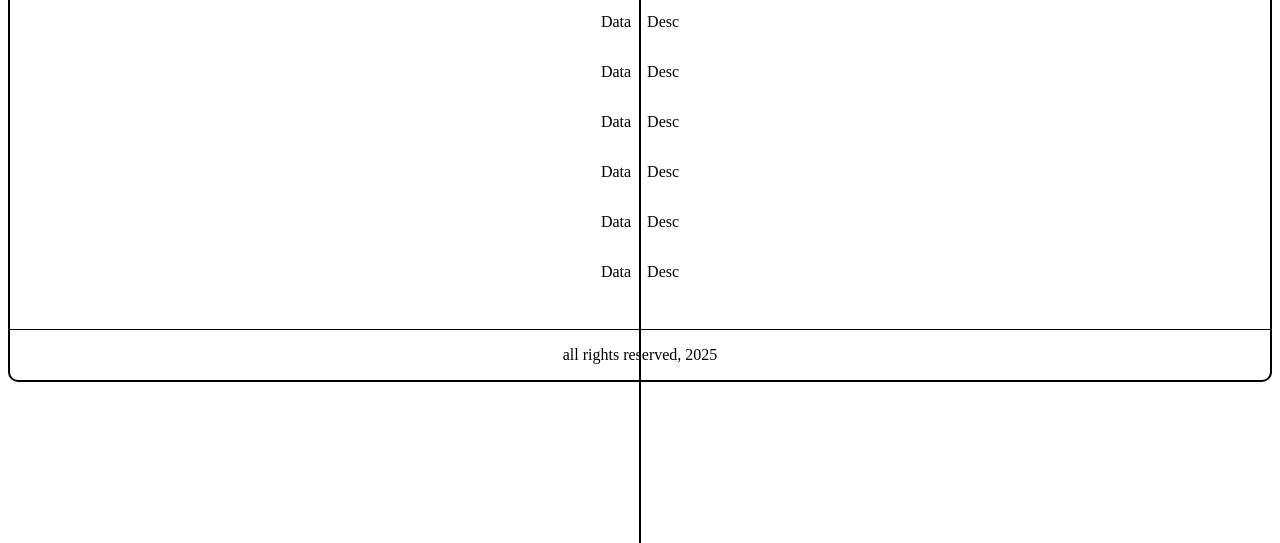
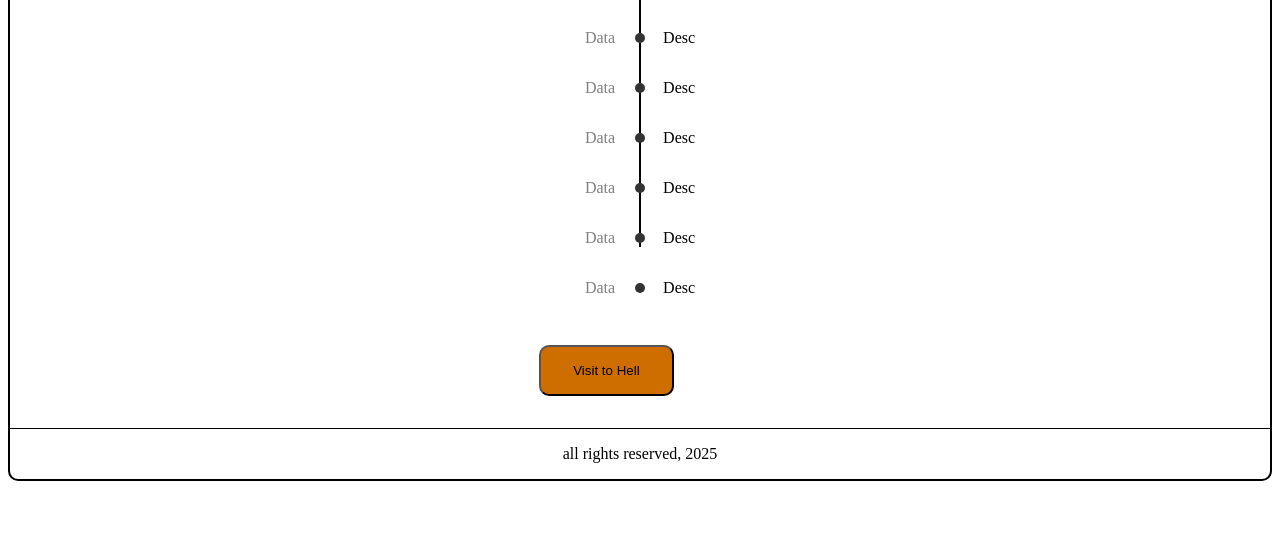
Before and after one commit to centalia/FullStackPROJs, a plain HTML site: page Changelog Component/index.html in a window 1280 px wide. Shown: the part 257-800 px from the top of the page. Drawn offline with Linux system fonts and the light colour scheme.

Commit message:
My Fourth Work

```diff
--- a/Changelog Component/css/style.css
+++ b/Changelog Component/css/style.css
@@ -51,32 +51,57 @@ h1{
     text-align: center;
 }
 
+.changelog_title h1{
+    margin-top: 1rem;
+}
+
 .timeline {
     margin-bottom: 2rem;
     display: flex;
     flex-direction: column;
     align-items: center;
-  }
+}
 
 .timeline_entry{
     display: flex;
-    gap: 1rem;
+    gap: 3rem;
     flex-direction: row;
 }
 
 .timeline::before {
     content: "";
     position: absolute;
-    top: 0;
+    top: 31%;
     left: 50%;
     transform: translateX(-50%);
     width: 2px;
-    height: 100%;
+    height: 32%;
     background-color: black;
 }
 
+.date{
+    color: gray
+}
 
+.date::after {
+    content: "";
+    position: absolute;
+    left: 50%;
+    transform: translate(-50%, 40%);
+    width: 10px;
+    height: 10px;
+    background-color: #333;
+    border-radius: 50%;
+}
 
+.butt{
+    position: relative;
+    left: 42%;
+    margin-bottom: 2rem;
+    padding: 1rem 2rem;
+    border-radius: 10px;
+    background-color: #ce6e01;
+}
 
 footer{
     text-align: center;
--- a/Changelog Component/index.html
+++ b/Changelog Component/index.html
@@ -32,30 +32,31 @@
             </div>
             <div class="timeline">
                 <div class="timeline_entry">
-                    <p >Data</p>
+                    <p class="date">Data</p>
                     <p>Desc</p>
                 </div>
                 <div class="timeline_entry">
-                    <p>Data</p>
+                    <p class="date">Data</p>
                     <p>Desc</p>
                 </div>
                 <div class="timeline_entry">
-                    <p>Data</p>
+                    <p class="date">Data</p>
                     <p>Desc</p>
                 </div>
                 <div class="timeline_entry">
-                    <p>Data</p>
+                    <p class="date">Data</p>
                     <p>Desc</p>
                 </div>
                 <div class="timeline_entry">
-                    <p>Data</p>
+                    <p class="date">Data</p>
                     <p>Desc</p>
                 </div>
                 <div class="timeline_entry">
-                    <p>Data</p>
+                    <p class="date">Data</p>
                     <p>Desc</p>
                 </div>
             </div>
+        <button class="butt" type="button">Visit to Hell</button>
         </div>
     </main>
     <footer>
```
Also changed, not shown: 1 other file.
